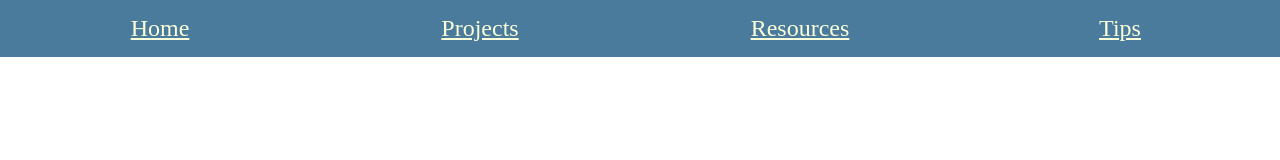
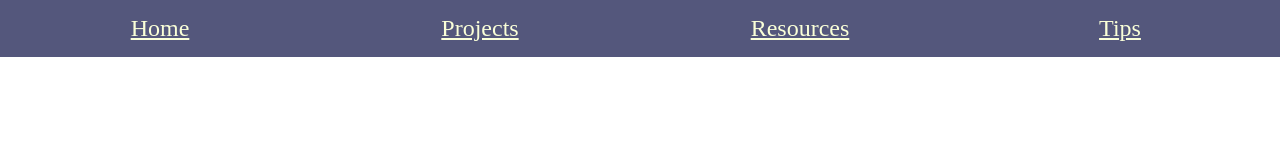
Before and after one commit to XpertJosh/beginner-python-projects-web, a website: page public/index.html in a window 1280 px wide. Drawn offline with Linux system fonts and the light colour scheme.

Commit message:
changed color of header bar to be a darkish purple (#54577C)

```diff
--- a/public/css/global.css
+++ b/public/css/global.css
@@ -58,7 +58,7 @@ body {
 /* Header styles */
 .header {
     width: 100%;
-    background-color: #4a7b9d;
+    background-color: #54577c;
 }
 
 .header ul {
```
